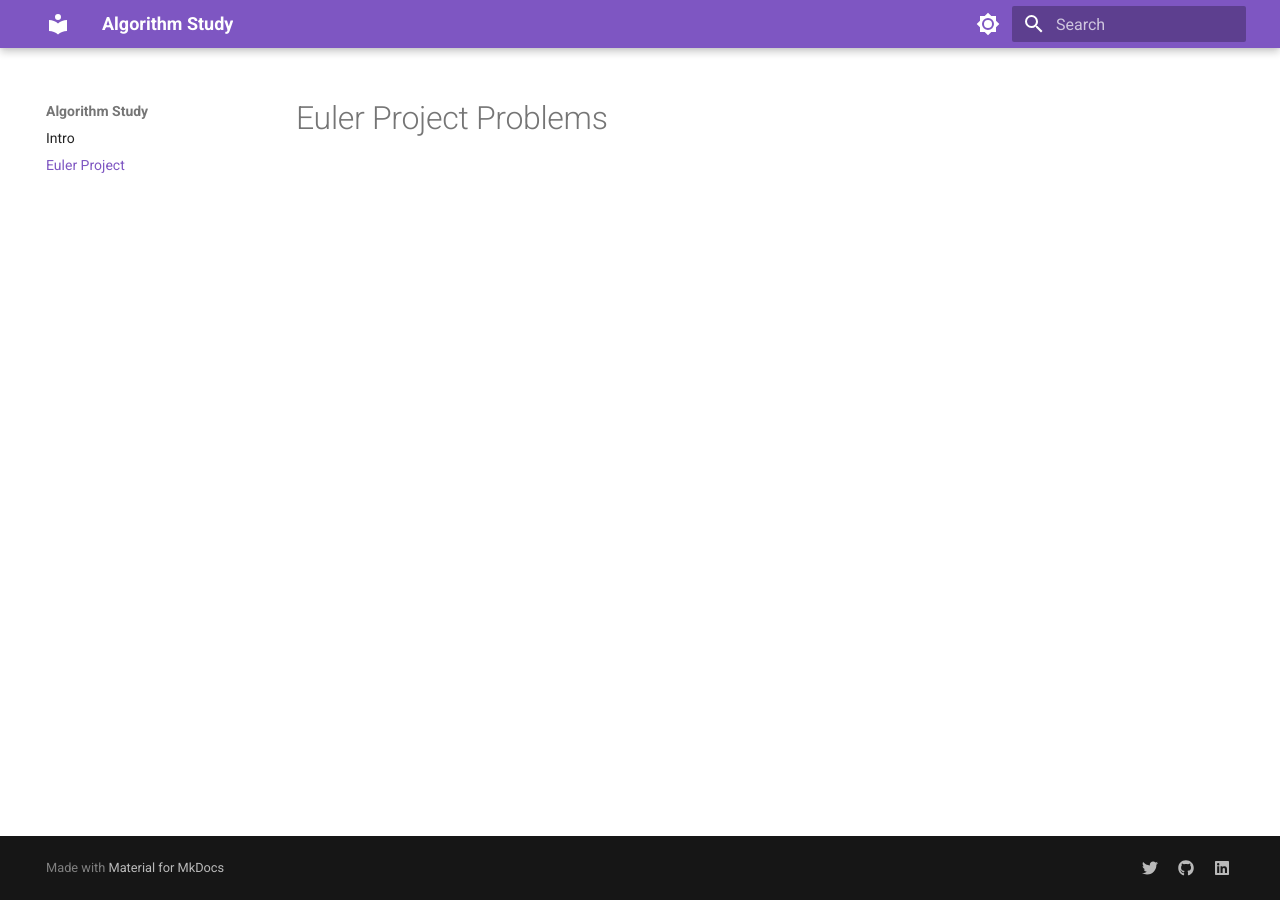
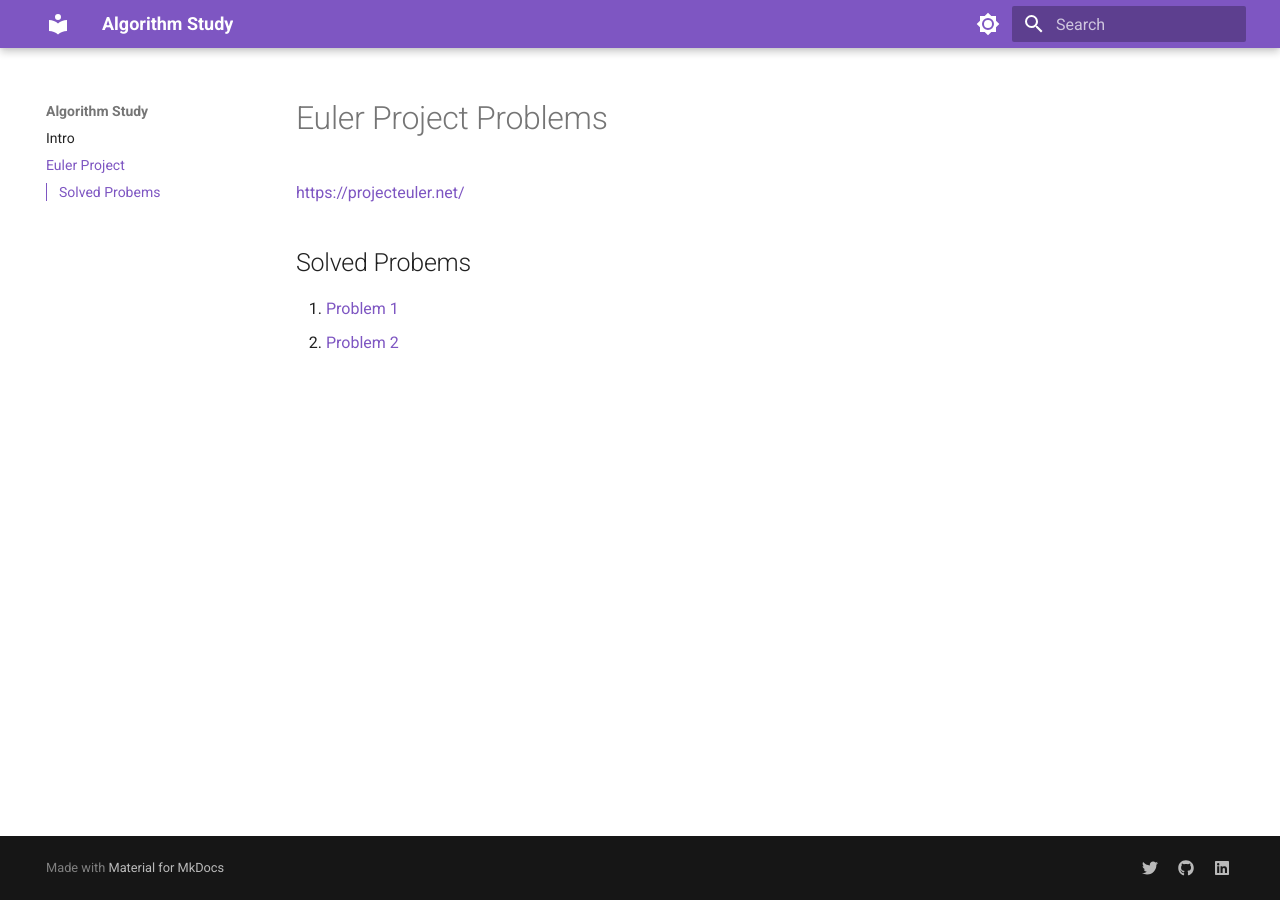
Before and after one commit to giraycoskun/algorithm-study, an MkDocs documentation site: the page built from docs/euler-project.md, in a window 1280 px wide. Built offline with MkDocs 1.6.1 and Material for MkDocs 9.7.7, drawn with Linux system fonts in a browser that asks for light colours.

Commit message:
updated docs

```diff
--- a/docs/euler-project.md
+++ b/docs/euler-project.md
@@ -1 +1,8 @@
 # Euler Project Problems
+
+<https://projecteuler.net/>
+
+## Solved Probems
+
+1. [Problem 1](https://github.com/giraycoskun/algorithm-study/blob/main/euler-project/problem1.py)
+2. [Problem 2](https://github.com/giraycoskun/algorithm-study/blob/main/euler-project/problem2.py)
```
Also changed, not shown: README.md (+1 -1 lines).
